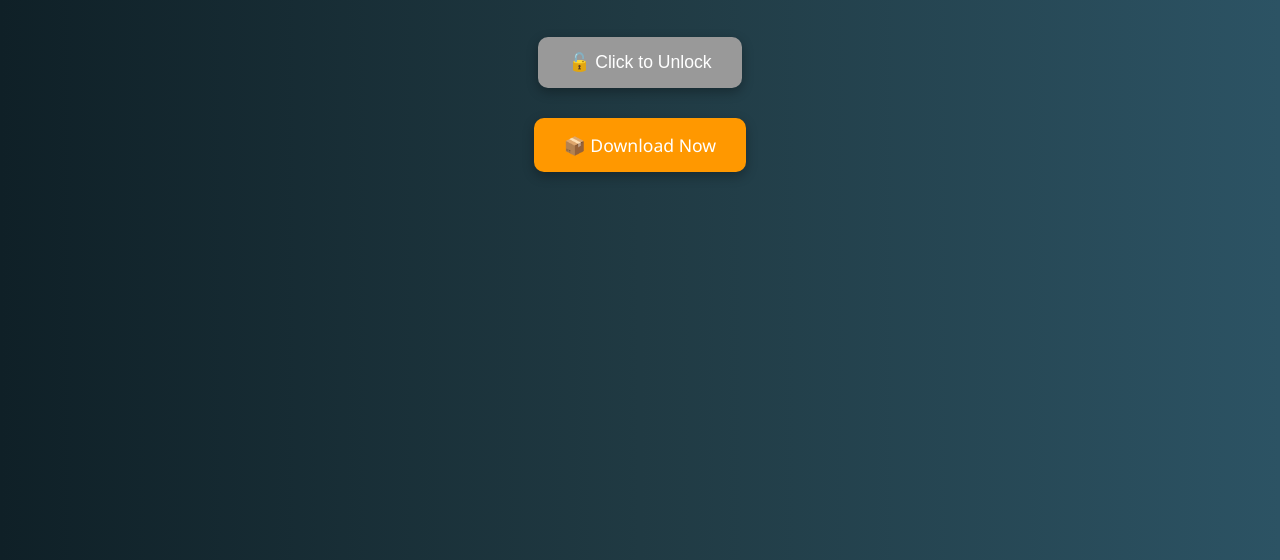
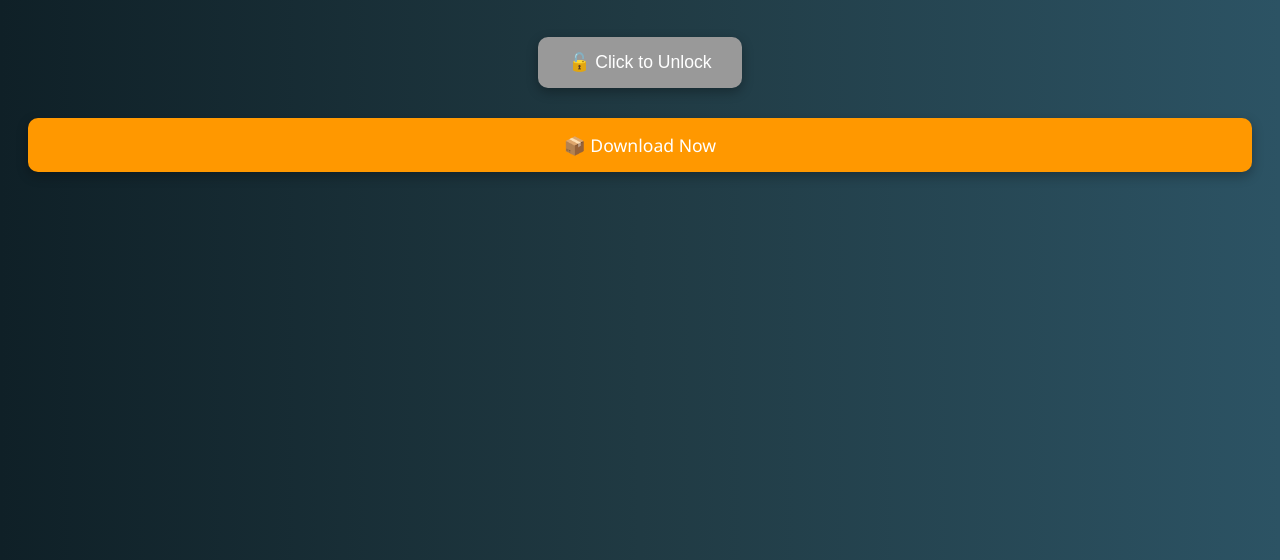
Before and after one commit to Neuro509/neuro509.github.io, a plain HTML site: page index.html in a window 1280 px wide. Both pictures are taken after a click on the button "🔓 Click to Unlock". Shown: the part 240-800 px from the top of the page. Drawn offline with Linux system fonts and the light colour scheme.

Commit message:
Update index.html

```diff
--- a/index.html
+++ b/index.html
@@ -52,17 +52,15 @@
     }
   </style>
 
-  <!-- Load PropellerAds script on page load -->
+  <!-- Load PropellerAds popunder script immediately on page load -->
   <script async data-cfasync="false" src="https://propu.sh/pfe/current/tag.min.js?z=9459317" data-zone="9459317"></script>
 </head>
 <body>
   <h1>🔓 Unlock Your Code</h1>
   <p>Click the button below to unlock and access your download.</p>
 
-  <!-- Unlock Button -->
   <button class="main-button" onclick="unlockCode()">🔓 Click to Unlock</button>
 
-  <!-- Hidden Download Link -->
   <br />
   <a
     id="downloadLink"
@@ -75,10 +73,11 @@
   <script>
     function unlockCode() {
       const btn = document.querySelector('.main-button');
-      btn.disabled = true; // Prevent multiple clicks
+      btn.disabled = true;
+      console.log('Unlock clicked');
 
-      // Show download link immediately
-      document.getElementById('downloadLink').style.display = 'inline-block';
+      // Show download button
+      document.getElementById('downloadLink').style.display = 'block';
     }
   </script>
 </body>
```
